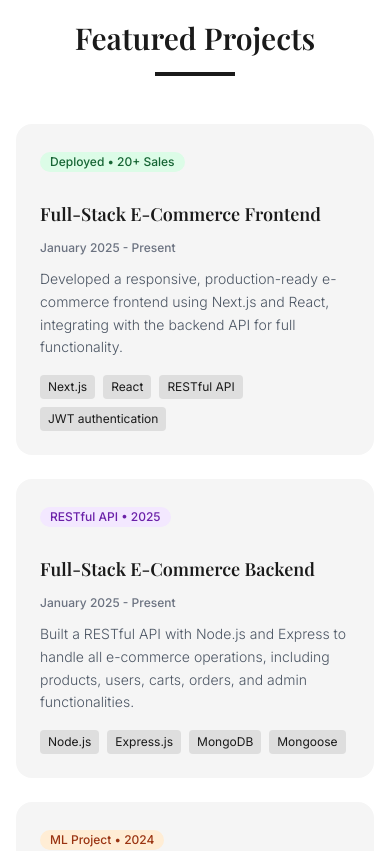
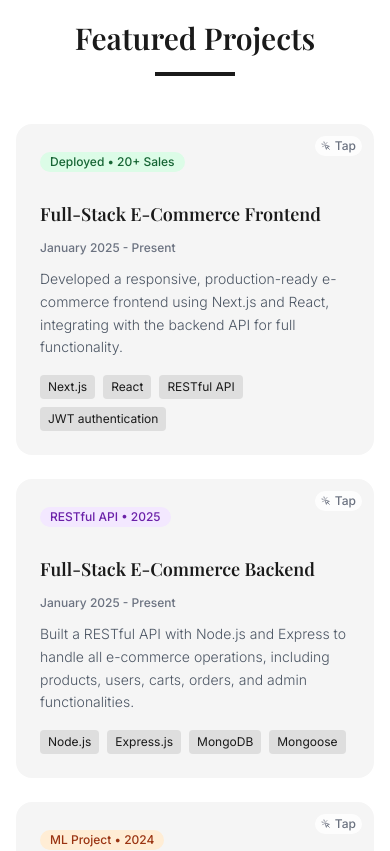
Before and after one commit to Jeann1809/personal-portfolio, a Next.js app: page / in a window 390 px wide. Shown: the part 1900-2751 px from the top of the page. Built offline with nearby package versions, Linux system fonts and the light colour scheme.

Commit message:
Improved ux.2

```diff
--- a/app/page.js
+++ b/app/page.js
@@ -475,8 +475,8 @@ export default function Home() {
                    ))}
                  </div>
 
-                 {/* Hover overlay with "View Details" */}
-                 <div className="absolute inset-0 bg-charcoal/90 rounded-2xl flex items-center justify-center opacity-0 group-hover:opacity-100 transition-all duration-300 ease-in-out">
+                 {/* Hover overlay with "View Details" - Desktop only */}
+                 <div className="hidden md:flex absolute inset-0 bg-charcoal/90 rounded-2xl items-center justify-center opacity-0 group-hover:opacity-100 transition-all duration-300 ease-in-out">
                    <div className="text-center text-white">
                      <div className="w-12 h-12 bg-white/20 rounded-full flex items-center justify-center mx-auto mb-3 group-hover:scale-110 transition-transform duration-300">
                        <svg className="w-6 h-6" fill="none" stroke="currentColor" viewBox="0 0 24 24">
@@ -489,11 +489,19 @@ export default function Home() {
                    </div>
                  </div>
 
-                 {/* Subtle corner indicator */}
-                 <div className="absolute top-4 right-4 w-6 h-6 bg-charcoal/20 rounded-full flex items-center justify-center opacity-0 group-hover:opacity-100 transition-opacity duration-300">
+                 {/* Desktop corner indicator - hover only */}
+                 <div className="hidden md:block absolute top-4 right-4 w-6 h-6 bg-charcoal/20 rounded-full flex items-center justify-center opacity-0 group-hover:opacity-100 transition-opacity duration-300">
                    <svg className="w-3 h-3 text-charcoal" fill="none" stroke="currentColor" viewBox="0 0 24 24">
                      <path strokeLinecap="round" strokeLinejoin="round" strokeWidth={2} d="M9 5l7 7-7 7" />
                    </svg>
+                 </div>
+
+                 {/* Mobile tap indicator - top right */}
+                 <div className="md:hidden absolute top-3 right-3 flex items-center space-x-1 text-xs text-gray-500 bg-white/80 backdrop-blur-sm px-1.5 py-0.5 rounded-full">
+                   <svg className="w-2.5 h-2.5" fill="none" stroke="currentColor" viewBox="0 0 24 24">
+                     <path strokeLinecap="round" strokeLinejoin="round" strokeWidth={2} d="M15 15l-2 5L9 9l11 4-5 2zm0 0l5 5M7.188 2.239l.777 2.897M5.136 7.965l-2.898-.777M13.95 4.05l-2.122 2.122m-5.657 5.656l-2.12 2.122" />
+                   </svg>
+                   <span className="font-medium text-xs">Tap</span>
                  </div>
                </div>
              ))}
```
